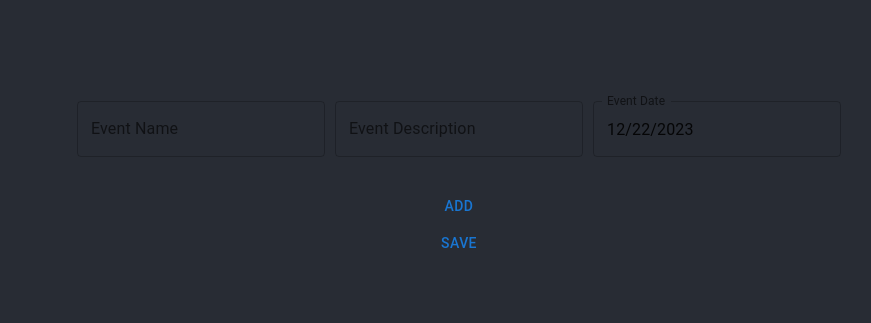
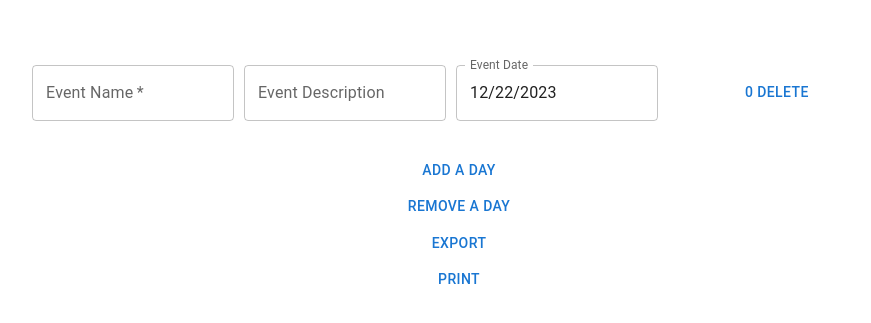
Before and after one commit to balajiv27/holiday-calendar-generator, a React (Create React App) app: page / in a window 1280 px wide. Shown: the part 219-542 px from the top of the page, without its empty margins (181-1052 px from the left). Built offline with nearby package versions, Linux system fonts and the light colour scheme.

Commit message:
added remove delete save

```diff
--- a/package.json
+++ b/package.json
@@ -5,7 +5,8 @@
   "dependencies": {
     "@emotion/react": "^11.11.1",
     "@emotion/styled": "^11.11.0",
-    "@mui/material": "^5.14.8",
+    "@mui/icons-material": "^5.15.1",
+    "@mui/material": "^5.15.1",
     "@mui/styled-engine-sc": "^5.14.8",
     "@mui/x-date-pickers": "^6.12.1",
     "@testing-library/jest-dom": "^5.17.0",
@@ -16,6 +17,7 @@
     "react": "^18.2.0",
     "react-colorful": "^5.6.1",
     "react-dom": "^18.2.0",
+    "react-hot-toast": "^2.4.1",
     "react-scripts": "5.0.1",
     "styled-components": "^5.3.11",
     "web-vitals": "^2.1.4"
--- a/src/App.css
+++ b/src/App.css
@@ -14,7 +14,7 @@
 }
 
 .App-header {
-  background-color: #282c34;
+  background-color: white;
   min-height: 100vh;
   display: flex;
   flex-direction: column;
--- a/src/Utils/DateTimeUtil.js
+++ b/src/Utils/DateTimeUtil.js
@@ -17,7 +17,7 @@ const stGen = (item) => {
     "\nEND:VEVENT";
 };
 
-export function txtGenerator(events) {
+export function iCSTextGenerator(events) {
   st = "";
   st =
     "BEGIN:VCALENDAR\nVERSION:2.0\nPRODID:-//Your Company//Your Calendar App//EN\nCALSCALE:GREGORIAN";
@@ -27,4 +27,4 @@ export function txtGenerator(events) {
   return st;
 }
 
-export default txtGenerator;
+export default iCSTextGenerator;
--- a/src/component/Event.jsx
+++ b/src/component/Event.jsx
@@ -4,6 +4,7 @@ import { DatePicker } from "@mui/x-date-pickers/DatePicker";
 import { AdapterDayjs } from "@mui/x-date-pickers/AdapterDayjs";
 import { LocalizationProvider } from "@mui/x-date-pickers/LocalizationProvider";
 import { styled } from "@mui/system";
+import { Button } from "@mui/material";
 
 const Event = ({
   id,
@@ -15,6 +16,7 @@ const Event = ({
   setFocusedInput,
   focusedItem,
   setFocusedItem,
+  deleteAt,
 }) => {
   const ResponsiveContainer = styled("div")({
     display: "flex",
@@ -78,6 +80,7 @@ const Event = ({
             onChange={(e) => handleItemChange("eventName", e.target.value)}
             onFocus={() => handleFocus("name")}
             autoFocus={focusedInput === id && focusedItem === "name"}
+            required
           />
           <TextField
             inputRef={inputEventDescRef}
@@ -99,6 +102,7 @@ const Event = ({
             onFocus={() => handleFocus("date")}
             autoFocus={focusedInput === id && focusedItem === "date"}
           />
+          <Button onClick={() => deleteAt(id)}>{id} Delete</Button>
         </LocalizationProvider>
       </ResponsiveContainer>
     </>
--- a/src/component/ICSGenerator.jsx
+++ b/src/component/ICSGenerator.jsx
@@ -4,7 +4,8 @@ import Event from "./Event";
 import { Button } from "@mui/material";
 import dayjs from "dayjs";
 import { saveAs } from "file-saver";
-import { txtGenerator } from "../Utils/DateTimeUtil";
+import { iCSTextGenerator } from "../Utils/DateTimeUtil";
+import toast, { Toaster } from "react-hot-toast";
 
 const ICSGenerator = () => {
   const [events, setEvents] = useState([
@@ -41,6 +42,20 @@ const ICSGenerator = () => {
     ]);
     setFocusedInput(focusedInput + 1);
     setFocusedItem("name");
+    console.log(focusedInput);
+  };
+
+  const handleRemoveClick = () => {
+    if (events.length === 1) {
+      toast.error("There's only one event exists");
+    } else {
+      const copyArr = [...events];
+      copyArr.pop();
+      setEvents(copyArr);
+
+      setFocusedInput(focusedInput - 1);
+      setFocusedItem("name");
+    }
   };
 
   const handleInputChange = (id, property, value) => {
@@ -51,19 +66,42 @@ const ICSGenerator = () => {
     );
   };
 
-  const fileDownloader = () => {
-    var icsData = txtGenerator(events);
-    // Create a Blob object from the iCalendar data
-    const blob = new Blob([icsData], { type: "text/calendar;charset=utf-8" });
+  const handleSave = () => {
+    let isEmpty = false;
+    events.forEach((item) => {
+      if (item.eventName === "") {
+        isEmpty = true;
+      }
+    });
 
-    // Save the .ics file to the browser
-    saveAs(blob, "holidays.ics");
+    if (!isEmpty) {
+      var icsData = iCSTextGenerator(events);
+      // Create a Blob object from the iCalendar data
+      const blob = new Blob([icsData], { type: "text/calendar;charset=utf-8" });
+
+      // Save the .ics file to the browser
+      saveAs(blob, "holidays.ics");
+    } else {
+      toast.error("Event name is required for all the events");
+    }
+  };
+
+  const deleteAt = (itemId) => {
+    const copyArray = events.filter((x) => x.id !== itemId); //[...events];
+
+    copyArray.forEach((item, index) => {
+      item.id = index;
+    });
+
+    //copyArray.splice(itemId, 1);
+    console.log(copyArray);
+    setEvents(copyArray);
   };
 
   return (
     <>
       <ResponsiveContainer>
-        {events.map((event) => (
+        {events.map((event, index) => (
           <div key={event.id}>
             <Event
               id={event.id}
@@ -75,14 +113,20 @@ const ICSGenerator = () => {
               setFocusedInput={setFocusedInput}
               focusedItem={focusedItem}
               setFocusedItem={setFocusedItem}
+              deleteAt={deleteAt}
             />
           </div>
         ))}
       </ResponsiveContainer>
       <br />
-      <Button onClick={handleAddComponent}>Add </Button>
+      <Button onClick={handleAddComponent}>Add a day</Button>
 
-      <Button onClick={fileDownloader}>Save </Button>
+      <Button onClick={handleRemoveClick}>Remove a day</Button>
+      <Button onClick={handleSave}>Export </Button>
+      <Button onClick={() => console.log(events)}>print</Button>
+      <div>
+        <Toaster />
+      </div>
     </>
   );
 };
```
Also changed, not shown: 1 other file (tests, documents, lock files or other folders).
